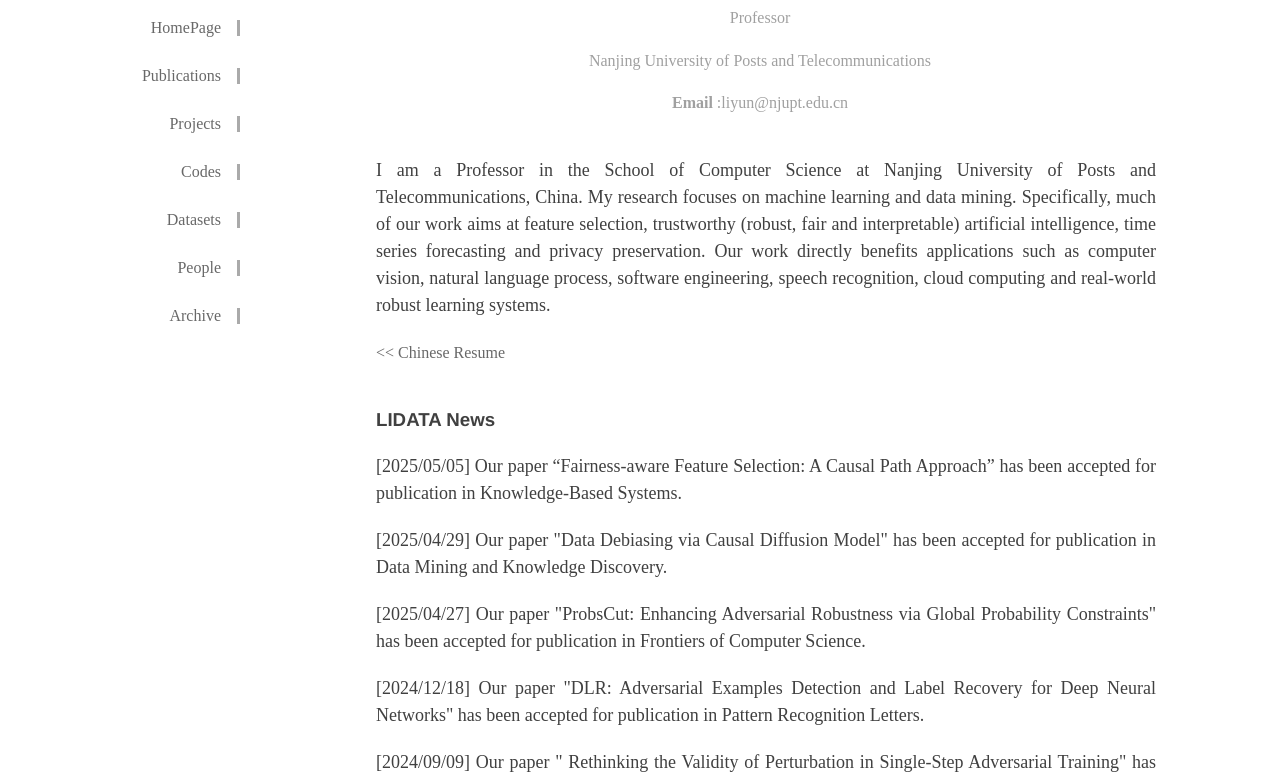
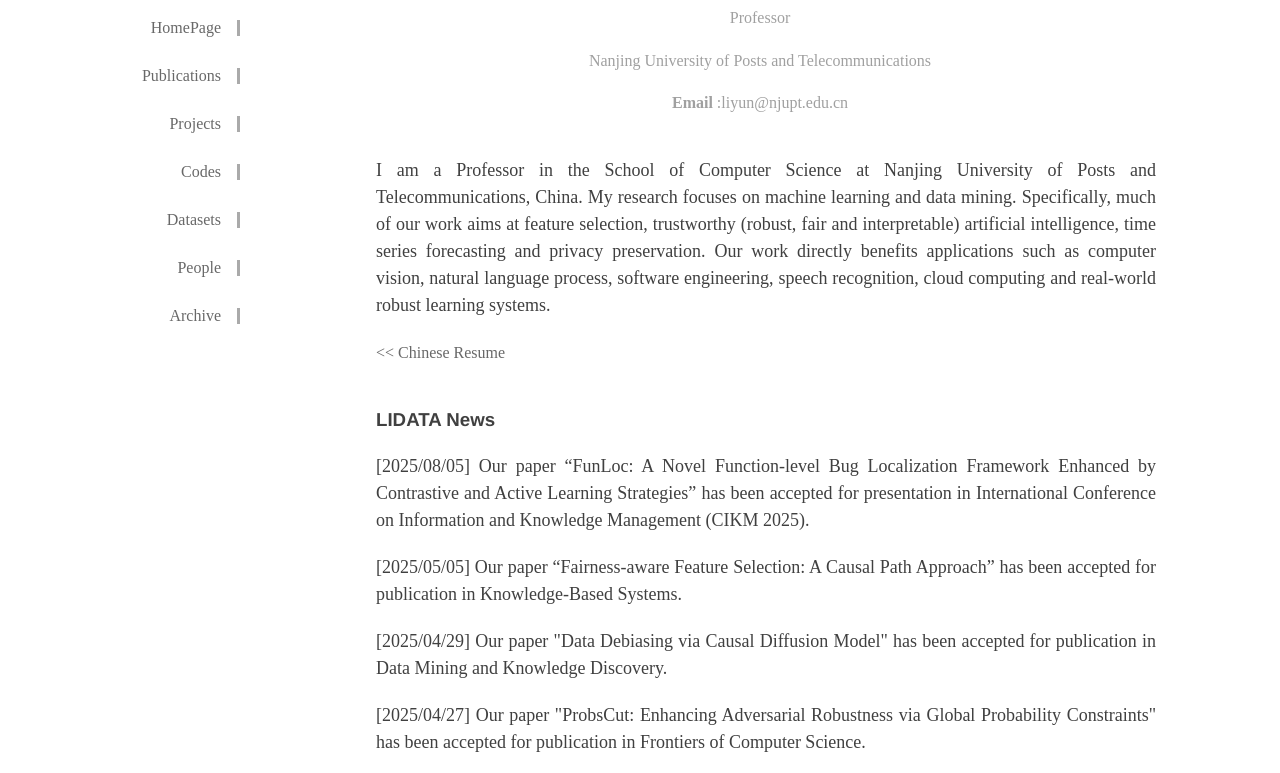
Before and after one commit to LiData-AI/LiData-AI.github.io, a plain HTML site: page index.html in a window 1280 px wide. Shown: the part 311-1084 px from the top of the page. Drawn offline with Linux system fonts and the light colour scheme; a small style sheet from the web is missing.

Commit message:
Site updated: 2025-08-09 23:20:42

```diff
--- a/index.html
+++ b/index.html
@@ -89,6 +89,7 @@
         speech recognition, cloud computing and real-world robust learning systems.</p>
     <a href="/chn_resume/"><< Chinese Resume</a>
     <h3>LIDATA News</h3>
+    <p>[2025/08/05] Our paper “FunLoc: A Novel Function-level Bug Localization Framework Enhanced by Contrastive and Active Learning Strategies” has been accepted for presentation in International Conference on Information and Knowledge Management (CIKM 2025).</p>
     <p>[2025/05/05] Our paper “Fairness-aware Feature Selection: A Causal Path Approach” has been accepted for publication in Knowledge-Based Systems.</p>
     <p>[2025/04/29] Our paper "Data Debiasing via Causal Diffusion Model" has been accepted for publication in Data Mining and Knowledge Discovery.
     </p>
```
